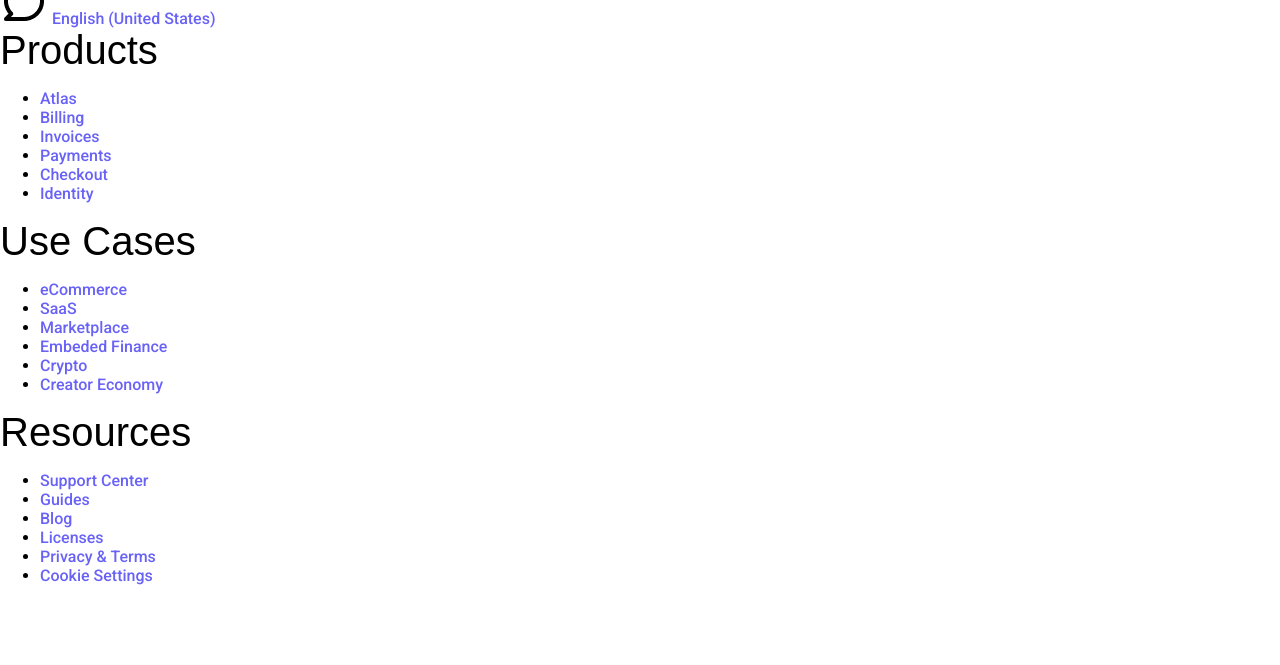
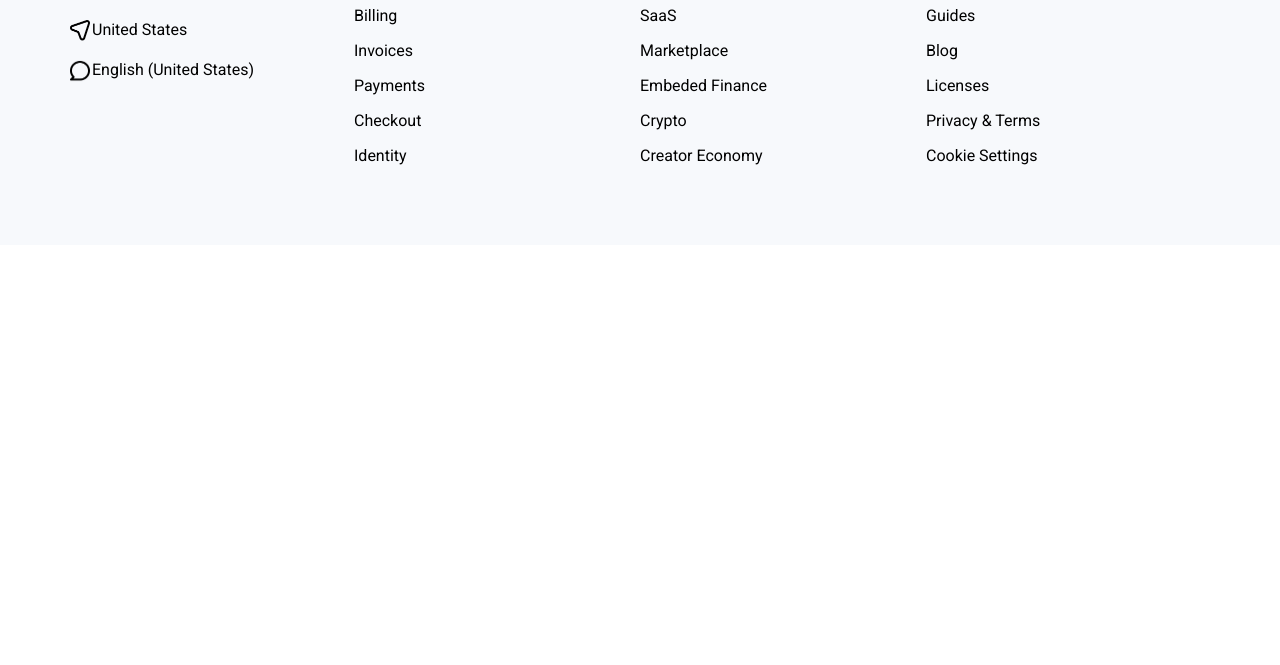
Before and after one commit to aluciadev01/swipe, a plain HTML site: page index.html in a window 1280 px wide. Shown: the part 5773-6438 px from the top of the page. After the commit the page ends 6018 px from the top, so only its background shows below. Drawn offline with Linux system fonts and the light colour scheme; a web font is replaced by a local one.

Commit message:
styling the page footer

```diff
--- a/styles.css
+++ b/styles.css
@@ -127,6 +127,11 @@ p {
   line-height: var(--p-height);
   font-weight: 400;
   margin: var(--spacing-md) 0;
+}
+
+main {
+  margin: var(--spacing-xl) 0 0 0;
+  width: 100%;
 }
 
 /*LAYOUT STYLES*/
@@ -291,11 +296,6 @@ p {
 }
 
 /*HERO STYLES*/
-main {
-  margin: var(--spacing-xl) 0;
-  width: 100%;
-}
-
 .hero {
   display: flex;
   width: 100%;
@@ -646,3 +646,58 @@ main {
   color: var(--purple-2);
   padding-left: 0;
 }
+
+/*FOOTER STYLES*/
+.footer {
+  display: flex;
+  justify-content: center;
+  background-color: var(--bg-light);
+  padding: var(--spacing-xl) 0;
+}
+
+#footer-logo {
+  max-width: 108px;
+  margin: 0 0 var(--spacing-md) 0;
+}
+
+.footer .section-container {
+  display: flex;
+}
+
+.footer .columns {
+  width: 25%;
+}
+
+.footer .columns ul {
+  list-style-type: none;
+  padding: 0;
+}
+
+.footer .columns li {
+  margin: var(--spacing-md) 0;
+}
+
+.footer .columns a {
+  color: var(--text-dark);
+  font-weight: normal;
+}
+
+.footer .columns a:hover {
+  text-decoration: underline;
+  color: var(--purple-1);
+}
+
+.footer .icon-link {
+  display: flex;
+  align-items: center;
+  margin: var(--spacing-md) 0;
+}
+
+.footer .icon-link img {
+  width: 24px;
+}
+
+.footer h3 {
+  font-size: var(--h6-size);
+  font-weight: 700;
+}
```
